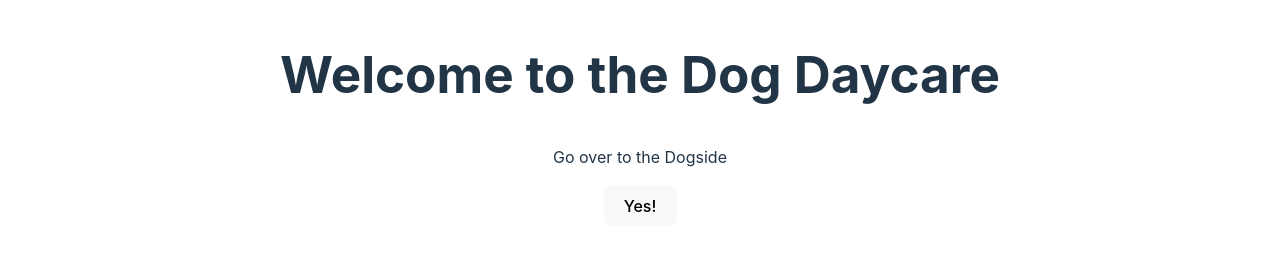
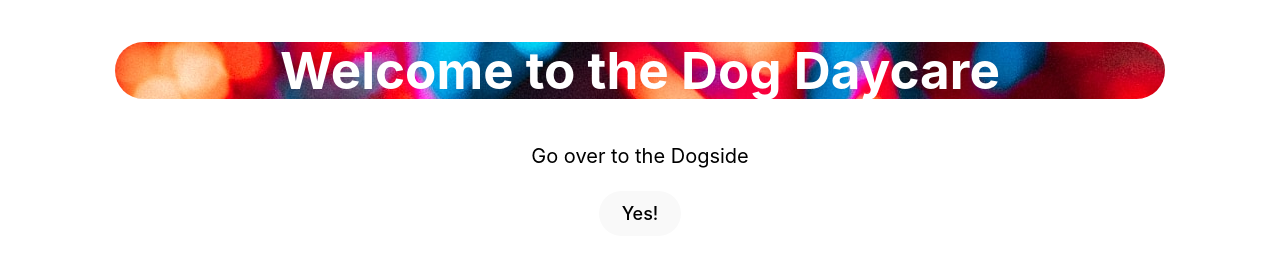
Before and after one commit to ernestocarocca/dogDayCare, a React (Vite) app: page /#/ in a window 1280 px wide. Shown: the part 538-796 px from the top of the page. Built offline with nearby package versions, Linux system fonts and the light colour scheme.

Commit message:
#ändrast storlek på text

```diff
--- a/src/components/WelcomPage.jsx
+++ b/src/components/WelcomPage.jsx
@@ -14,7 +14,7 @@ const Welcome = (props) => {
       <h1>Welcome to the Dog Daycare</h1>
       <p>Go over to the Dogside</p>
       <Link to="/fetchDogs">
-        <button>Yes!</button>
+        <button className="Button">Yes!</button>
       </Link>
     </section>
   );
--- a/src/components/welcome.css
+++ b/src/components/welcome.css
@@ -9,3 +9,17 @@
 .welcome img {
   grid-template-columns: repeat(1, 1fr);
 }
+.welcome h1 {
+  background-image: url("./img/hund2.jpg");
+  color: white;
+  border-radius: 65px;
+}
+.welcome .Button {
+  font-size: 18px;
+  border-radius: 90px;
+}
+.welcome p {
+  color: black;
+  font-size: 20px;
+  font-style: bold;
+}
```
